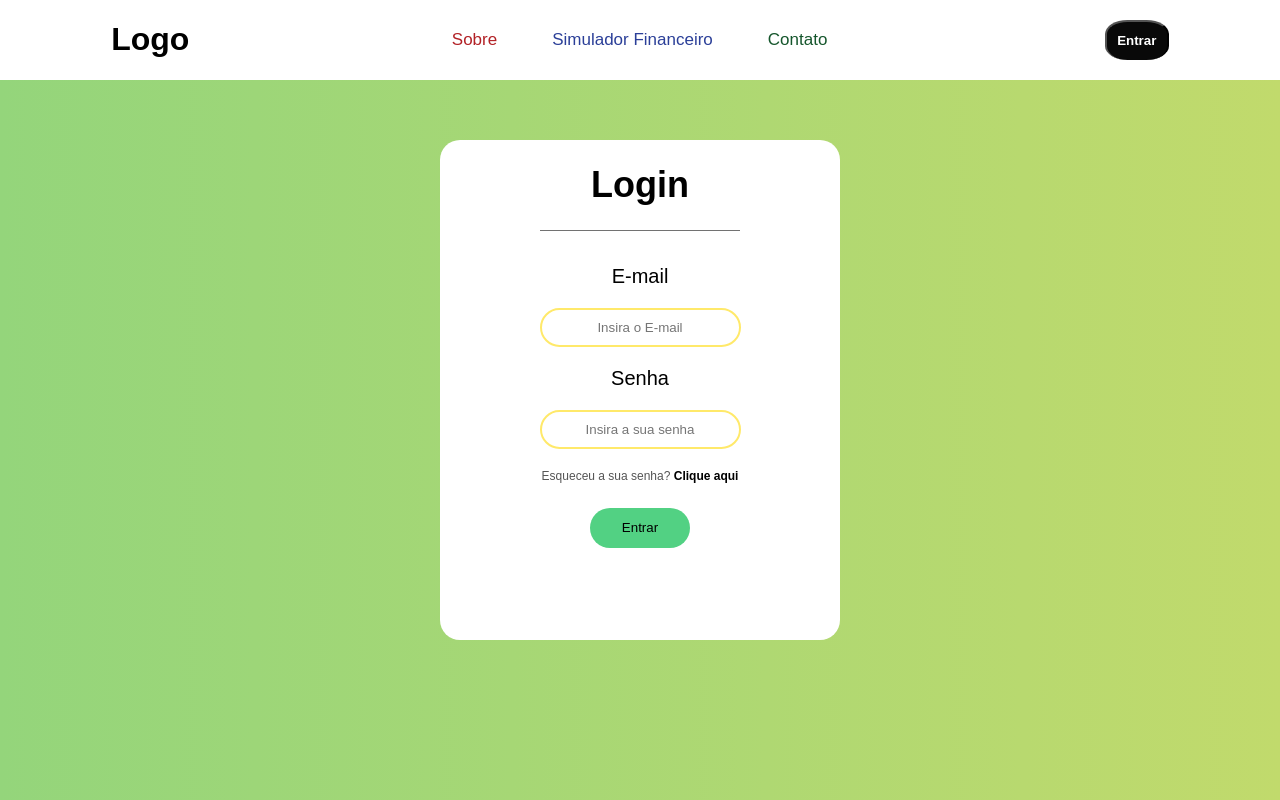
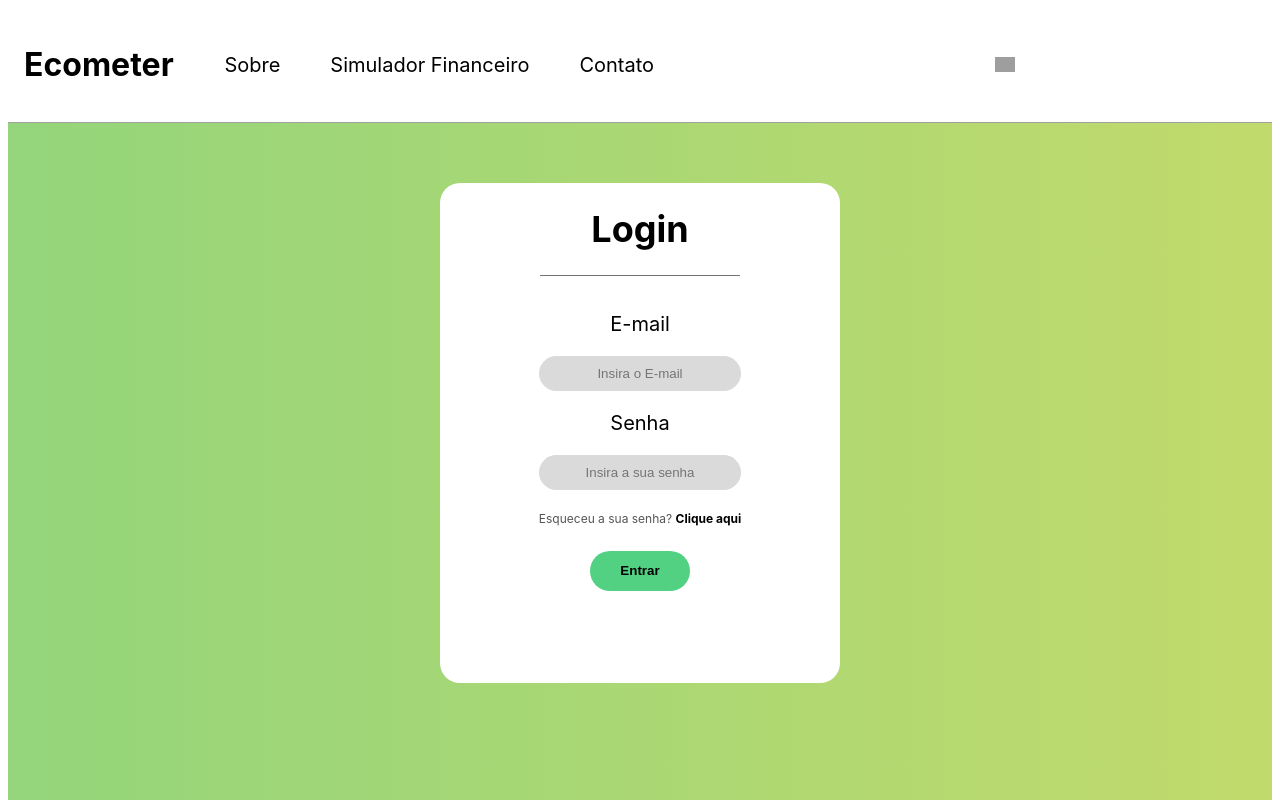
Before and after one commit to RafaRpso/Ecometer-project, a plain HTML site: page siteInstitucional/login.html in a window 1280 px wide. Shown: the top 800 px of the page. Drawn offline with Linux system fonts and the light colour scheme; grey boxes are pictures that could not be loaded.

Commit message:
mudanças na tela de cadastro, correcao nav tela login

```diff
--- a/siteInstitucional/css/cadastro.css
+++ b/siteInstitucional/css/cadastro.css
@@ -14,6 +14,11 @@
     justify-content: center;
     align-items: center;
 }
+.alinhamento{
+    width:60%;
+    border-bottom: 2px solid #b1b1b1;
+    margin: 15px;
+}
 
 .content .container{
     border: 1px solid rgb(0, 0, 0);
@@ -28,13 +33,27 @@
 }
 .content .container input{
     width:35%;
+    padding:10px;
     border: none;
-    border-bottom: 1px solid rgb(51, 67, 46);
+    background-color: rgb(218, 218, 218);
+    border-radius: 25px;
+    margin-top:10px;
 }
 .content .container button{
-    width:15%;
+    font-weight: bold;
+    font-size: 90%;
+    width:25%;
     height: 5vh;
     border-radius: 25px;
     border: none;
-    background-color: rgb(129, 179, 131);
+    background-color: var(--color_green);
 }
+#planos{
+    padding:5px;
+    border-radius: 20px;
+    background-color: white;
+}
+a{
+    text-decoration: none;
+    color:black;
+}
--- a/siteInstitucional/css/login.css
+++ b/siteInstitucional/css/login.css
@@ -5,62 +5,49 @@
     --color_yellow:#ecea44;
 
 }
+.liNav {
+    margin-right: 50px;
 
-body {
-    margin: 0;
-    font-family: Arial, Helvetica, sans-serif;
+}
+.login img{
+    width:20px;
+}
+
+.navBar {
+    display: flex;
+    list-style: none;
+    text-align: center;
+    justify-content: space-between;
 }
 
 .header {
     background-color: rgb(255, 255, 255);
     display: flex;
-    list-style: none;
-    align-items: center;
-    justify-content: space-around;
+    align-items:center;
+
+    border-bottom:1px solid rgb(160, 160, 160);
+    padding:2vh;
 }
 
-ul {
-    display: flex;
-    list-style: none;
-    text-align: center;
+.elementosNav li{
+    font-size: 20px;
 }
 
-li {
+#ultimo{
+    margin:0;
+}
+.alinhamento{
+    border-bottom: 1px solid rgb(107, 107, 107);
+    width:50%;
+    margin:20px;
 
-    margin-right: 55px;
 }
-
-
-
-.sobre {
-    color: #B22126;
-    font-family: arial;
-    font-size: 17px;
+.elementosNav{
+    display: flex;
+    width:100%;
+    height:100%;
+    justify-content: center;
 }
-
-.simulador {
-    color: #2B3F98;
-    font-family: arial;
-    font-size: 17px;
-}
-
-.contato {
-    color: #15562C;
-    font-family: arial;
-    font-size: 17px;
-}
-
-.entrar {
-    color: white;
-    background-color: rgb(9, 9, 9);
-    border-radius: 35%;
-    width:5%;
-    height: 5vh;
-    border-bottom: 15px;
-
-    font-weight: bold;
-}
-
 .imagemFundo {
     background-image: url('https://images.unsplash.com/photo-1542601906990-b4d3fb778b09?ixlib=rb-1.2.1&ixid=MnwxMjA3fDB8MHxwaG90by1wYWdlfHx8fGVufDB8fHx8&auto=format&fit=crop&w=1613&q=80');
     background-repeat: no-repeat;
@@ -160,14 +147,15 @@ inicio footer */
 /* estilização input */
 
 .contentForm input{
-    border: 2px solid rgb(255, 233, 106);
+    border: none;
+    background-color: #dadada;
     text-align: center;
     padding: 10px;
+    width:100%;
     border-radius: 25px;
 }
 #linhaSeparacao{
     width:50%;
-    height:0.1px;
     border-bottom:0.1px solid rgb(114, 114, 114);
 }
 /* esqueceu a senha */
@@ -200,6 +188,12 @@ a{
     border-radius: 20px;
     height: 40px;
     width: 100px;
+    font-weight: bold;
+}
+.btLogin:hover{
+    background-color:white;
+    border:1px solid black;
+    transition:300ms;
 }
 
 /* fim login */
--- a/siteInstitucional/css/preco.css
+++ b/siteInstitucional/css/preco.css
@@ -18,6 +18,15 @@
     display:flex;
     text-align: center;
     justify-content: center;
+}
+#sobre{
+    color: var(--color_red)
+}
+#simulador{
+    color: #264413;
+}
+#contato{
+    color: #6e5d2d
 }
 .header {
     background-color: rgb(255, 255, 255);
@@ -63,6 +72,8 @@
     margin-right: 50px;
 
 }
+
+
 .apresentacao{
     width:100%;
     display:flex;
@@ -79,7 +90,7 @@
     border-radius:5px;
     width: 50vw;
     height:35%;
-    padding:2vh;
+    padding:4vh;
     margin-right: 5vw;
 
 }
--- a/siteInstitucional/login.html
+++ b/siteInstitucional/login.html
@@ -12,15 +12,23 @@
 
     <!-- inicio navbar -->
     <div class="header">
-        <div class="logo">
-            <h1>Logo</h1>
+        <div class="logo"><h1>Ecometer</h1></div>
+        <div class='elementosNav'>
+            <ul class="navBar">
+                <li class="liNav" id="sobre">Sobre</li>
+                <li class="liNav" id="simulador">Simulador Financeiro</li>
+                <li class="liNav" id="contato">Contato</li>
+
+            </ul>
         </div>
-        <ul class="navBar">
-            <li class="sobre">Sobre</li>
-            <li class="simulador">Simulador Financeiro</li>
-            <li class="contato">Contato</li>
-        </ul>
-        <button class="entrar" type="submit">Entrar</button>
+        <div class='elementosNav' id="imagemEntrar">
+            <ul class="navBar">
+                <li class="login">
+                    <img src="http://cdn.onlinewebfonts.com/svg/img_227643.png">
+                </li>
+            </ul>
+        </div>
+
     </div>
 
     <!-- fim navbar -->
@@ -35,11 +43,11 @@
                 </div>
                 <div class="conteudoCentralizado">
                     <div class='tituloForm'>E-mail</div>
-                    <input type="text" placeholder="Insira o E-mail">
+                    <input type="text" id='emailUsuario'placeholder="Insira o E-mail">
                     <div class='tituloForm'>Senha</div>
                     <input type="password" placeholder="Insira a sua senha">
                     <span class="esqSenha">Esqueceu a sua senha? <a href="recuperarSenha.html">Clique aqui</a></span>
-                    <button class="btLogin">Entrar</button>
+                    <button class="btLogin" onclick="verificarValores()">Entrar</button>
 
 
                 </div>
@@ -65,3 +73,10 @@
 </body>
 
 </html>
+<script>
+    function verificarValores(){
+        email = emailUsuario.value;
+        if(email.indexOf('@')==-1) return alert("Email inválido.")
+
+    }
+</script>
```
Also changed, not shown: siteInstitucional/cadastro.html (+26 -15 lines), siteInstitucional/dashboard.html (added, +12 -0 lines), siteInstitucional/precos.html (+3 -3 lines).
